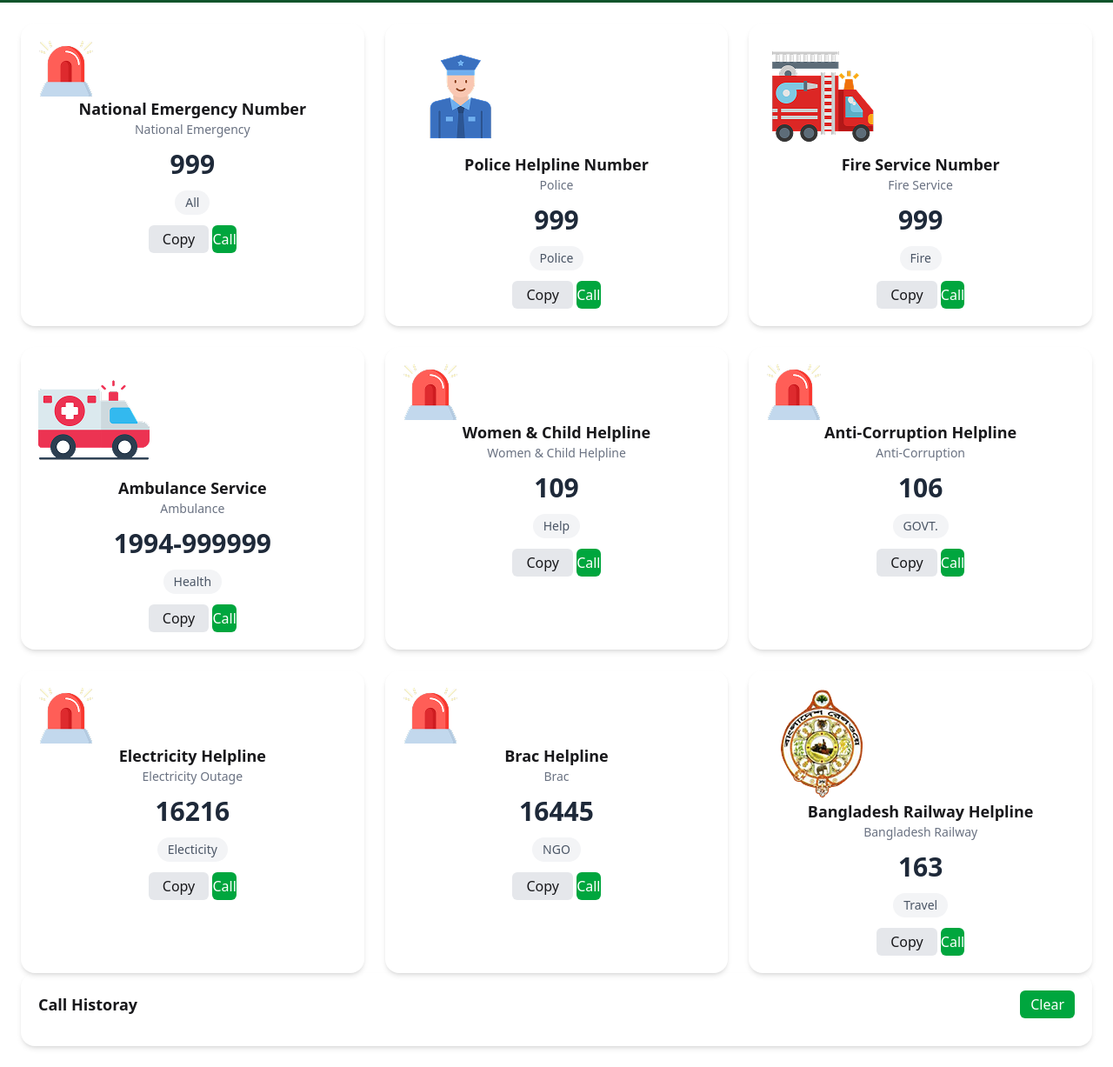
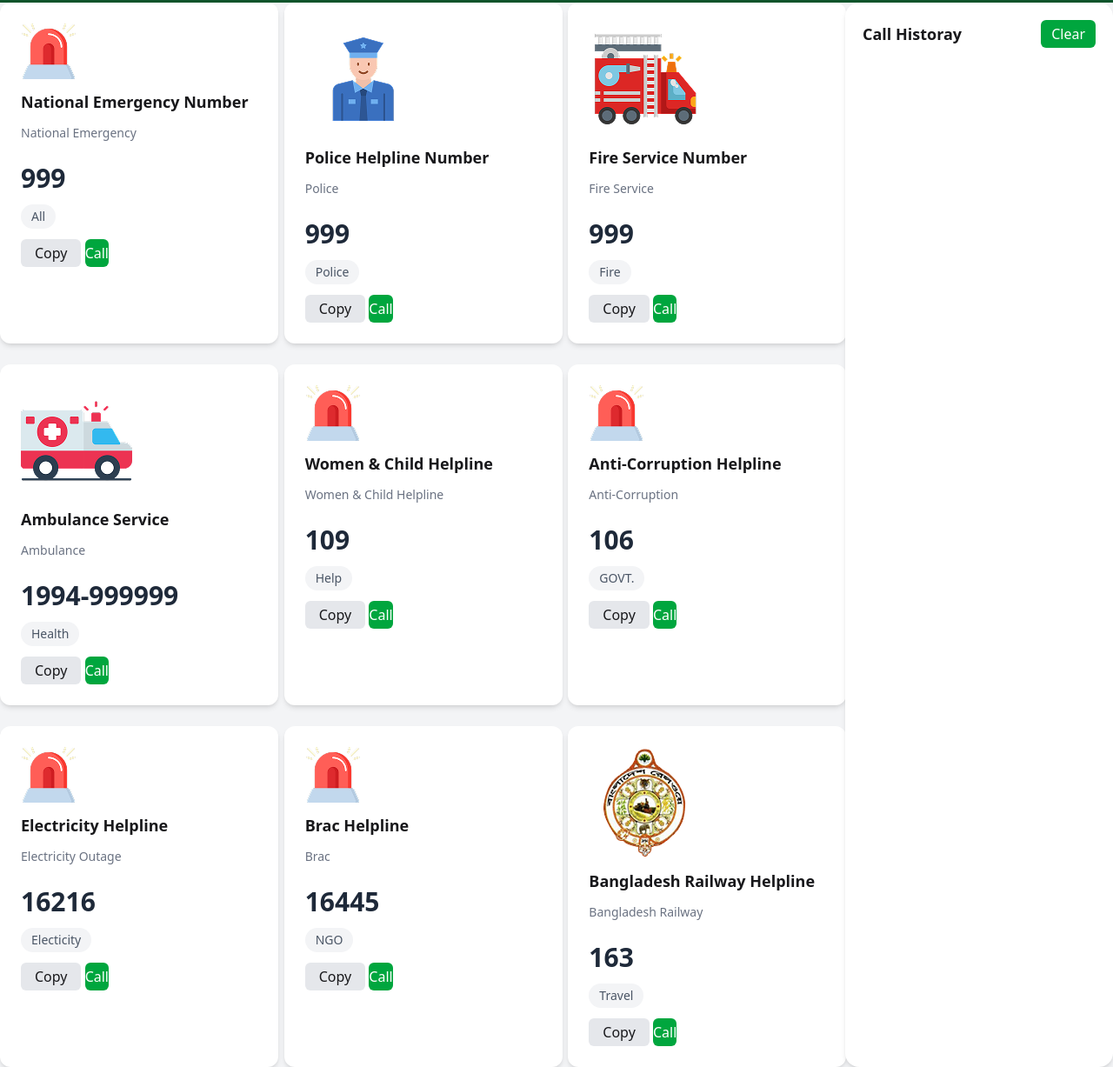
Before and after one commit to rayhankhan101/5th-assingment, a plain HTML site: page index.html in a window 1280 px wide. Shown: the part 221-1448 px from the top of the page at 87% size. Drawn offline with nearby package versions, Linux system fonts and the light colour scheme.

Commit message:
added index.html file

```diff
--- a/index.html
+++ b/index.html
@@ -9,7 +9,7 @@
     <!-- daisyUL from CDN -->
     <link href="https://cdn.jsdelivr.net/npm/daisyui@5" rel="stylesheet" type="text/css" />
 </head>
-<body>
+<body class="bg-gray-100">
 
     <div class="bg-white shadow flex justify-between items-center px-6 py-3">
         <!-- logo & text -->
@@ -35,12 +35,12 @@
         <h1 class="text-2xl font-bold mt-2">Emergency Service Directory</h1>
         <p class="text-sm mt-1">Government Emergency Services at Your Fingertip – A Project by  Government of the People’s Republic of Bangladesh</p>
     </header>
-    <div class="grid-cols-1 md:grid-cols-4 p-6 gap-6">
+    <div class="grid grid-cols-1 sm:grid-cols-2 md:grid-cols-3 lg:grid-cols-4 gap-4">
         <div class="md:col-span-3 grid grid-cols-1 sm:grid-cols-2 lg:grid-cols-3 gap-6">
             <!-- card -->
-             <div class="bg-white rounded-2xl p-5 text-center shadow-md">
+             <div class="bg-white rounded-xl p-6 w-80 flex flex-col items-start text-left space-y-3 shadow-md">
                 <img src="./assets/emergency.png" alt="">
-                <h3 class="text-lg font-semibold">National Emergency Number</h3>
+                <h3 class="text-lg font-bold">National Emergency Number</h3>
                 <p class="text-gray-500 text-sm">National Emergency</p>
                 <div class="text-3xl text-gray-800 my-3 font-bold">999</div>
                 <span class="inline-block mb-3 px-3 py-1 bg-gray-100 rounded-full text-sm text-gray-600">All</span>
@@ -49,9 +49,9 @@
                     <button class="text-white py-1 bg-green-600 rounded-md hover:bg-green-700">Call</button>
                 </div>
              </div>
-             <div class="bg-white rounded-2xl p-5 text-center shadow-md">
+             <div class="bg-white rounded-xl p-6 w-80 flex flex-col items-start text-left space-y-3 shadow-md">
                 <img src="./assets/police.png" alt="">
-                <h3 class="text-lg font-semibold">Police Helpline Number</h3>
+                <h3 class="text-lg font-bold">Police Helpline Number</h3>
                  <p class="text-gray-500 text-sm">Police</p>
                 <div class="text-3xl text-gray-800 my-3 font-bold">999</div>
                 <span class="inline-block mb-3 px-3 py-1 bg-gray-100 rounded-full text-sm text-gray-600">Police</span>
@@ -60,9 +60,9 @@
                     <button class="text-white py-1 bg-green-600 rounded-md hover:bg-green-700">Call</button>
                 </div>
              </div>
-             <div class="bg-white rounded-2xl p-5 text-center shadow-md">
+             <div class="bg-white rounded-xl p-6 w-80 flex flex-col items-start text-left space-y-3 shadow-md">
                 <img src="./assets/fire-service.png" alt="">
-                <h3 class="text-lg font-semibold">Fire Service Number</h3>
+                <h3 class="text-lg font-bold">Fire Service Number</h3>
                  <p class="text-gray-500 text-sm">Fire Service</p>
                 <div class="text-3xl text-gray-800 my-3 font-bold">999</div>
                 <span class="inline-block mb-3 px-3 py-1 bg-gray-100 rounded-full text-sm text-gray-600">Fire</span>
@@ -71,9 +71,9 @@
                     <button class="text-white py-1 bg-green-600 rounded-md hover:bg-green-700">Call</button>
                 </div>
              </div>
-             <div class="bg-white rounded-2xl p-5 text-center shadow-md">
+             <div class="bg-white rounded-xl p-6 w-80 flex flex-col items-start text-left space-y-3 shadow-md">
                 <img src="./assets/ambulance.png" alt="">
-                <h3 class="text-lg font-semibold">Ambulance Service </h3>
+                <h3 class="text-lg font-bold">Ambulance Service </h3>
                  <p class="text-gray-500 text-sm">Ambulance</p>
                 <div class="text-3xl text-gray-800 my-3 font-bold">1994-999999</div>
                 <span class="inline-block mb-3 px-3 py-1 bg-gray-100 rounded-full text-sm text-gray-600">Health</span>
@@ -82,9 +82,9 @@
                     <button class="text-white py-1 bg-green-600 rounded-md hover:bg-green-700">Call</button>
                 </div>
              </div>
-             <div class="bg-white rounded-2xl p-5 text-center shadow-md">
+             <div class="bg-white rounded-xl p-6 w-80 flex flex-col items-start text-left space-y-3 shadow-md">
                 <img src="./assets/emergency.png" alt="">
-                <h3 class="text-lg font-semibold">Women & Child Helpline</h3>
+                <h3 class="text-lg font-bold">Women & Child Helpline</h3>
                  <p class="text-gray-500 text-sm">Women & Child Helpline</p>
                 <div class="text-3xl text-gray-800 my-3 font-bold">109</div>
                 <span class="inline-block mb-3 px-3 py-1 bg-gray-100 rounded-full text-sm text-gray-600">Help</span>
@@ -93,9 +93,9 @@
                     <button class="text-white py-1 bg-green-600 rounded-md hover:bg-green-700">Call</button>
                 </div>
              </div>
-             <div class="bg-white rounded-2xl p-5 text-center shadow-md">
+             <div class="bg-white rounded-xl p-6 w-80 flex flex-col items-start text-left space-y-3 shadow-md">
                 <img src="./assets/emergency.png" alt="">
-                <h3 class="text-lg font-semibold">Anti-Corruption Helpline</h3>
+                <h3 class="text-lg font-bold">Anti-Corruption Helpline</h3>
                  <p class="text-gray-500 text-sm">Anti-Corruption</p>
                 <div class="text-3xl text-gray-800 my-3 font-bold">106</div>
                 <span class="inline-block mb-3 px-3 py-1 bg-gray-100 rounded-full text-sm text-gray-600">GOVT.</span>
@@ -104,9 +104,9 @@
                     <button class="text-white py-1 bg-green-600 rounded-md hover:bg-green-700">Call</button>
                 </div>
              </div>
-             <div class="bg-white rounded-2xl p-5 text-center shadow-md">
+             <div class="bg-white rounded-xl p-6 w-80 flex flex-col items-start text-left space-y-3 shadow-md">
                 <img src="./assets/emergency.png" alt="">
-                <h3 class="text-lg font-semibold">Electricity Helpline</h3>
+                <h3 class="text-lg font-bold">Electricity Helpline</h3>
                  <p class="text-gray-500 text-sm">Electricity Outage</p>
                 <div class="text-3xl text-gray-800 my-3 font-bold">16216</div>
                 <span class="inline-block mb-3 px-3 py-1 bg-gray-100 rounded-full text-sm text-gray-600">Electicity</span>
@@ -115,9 +115,9 @@
                     <button class="text-white py-1 bg-green-600 rounded-md hover:bg-green-700">Call</button>
                 </div>
              </div>
-             <div class="bg-white rounded-2xl p-5 text-center shadow-md">
+             <div class="bg-white rounded-xl p-6 w-80 flex flex-col items-start text-left space-y-3 shadow-md">
                 <img src="./assets/emergency.png" alt="">
-                <h3 class="text-lg font-semibold">Brac Helpline</h3>
+                <h3 class="text-lg font-bold">Brac Helpline</h3>
                  <p class="text-gray-500 text-sm">Brac</p>
                 <div class="text-3xl text-gray-800 my-3 font-bold">16445</div>
                 <span class="inline-block mb-3 px-3 py-1 bg-gray-100 rounded-full text-sm text-gray-600">NGO</span>
@@ -126,9 +126,9 @@
                     <button class="text-white py-1 bg-green-600 rounded-md hover:bg-green-700">Call</button>
                 </div>
              </div>
-             <div class="bg-white rounded-2xl p-5 text-center shadow-md">
+             <div class="bg-white rounded-xl p-6 w-80 flex flex-col items-start text-left space-y-3 shadow-md">
                 <img src="./assets/Bangladesh-Railway.png" alt="">
-                <h3 class="text-lg font-semibold">Bangladesh Railway Helpline </h3>
+                <h3 class="text-lg font-bold">Bangladesh Railway Helpline </h3>
                  <p class="text-gray-500 text-sm">Bangladesh Railway</p>
                 <div class="text-3xl text-gray-800 my-3 font-bold">163</div>
                 <span class="inline-block mb-3 px-3 py-1 bg-gray-100 rounded-full text-sm text-gray-600">Travel</span>
```
